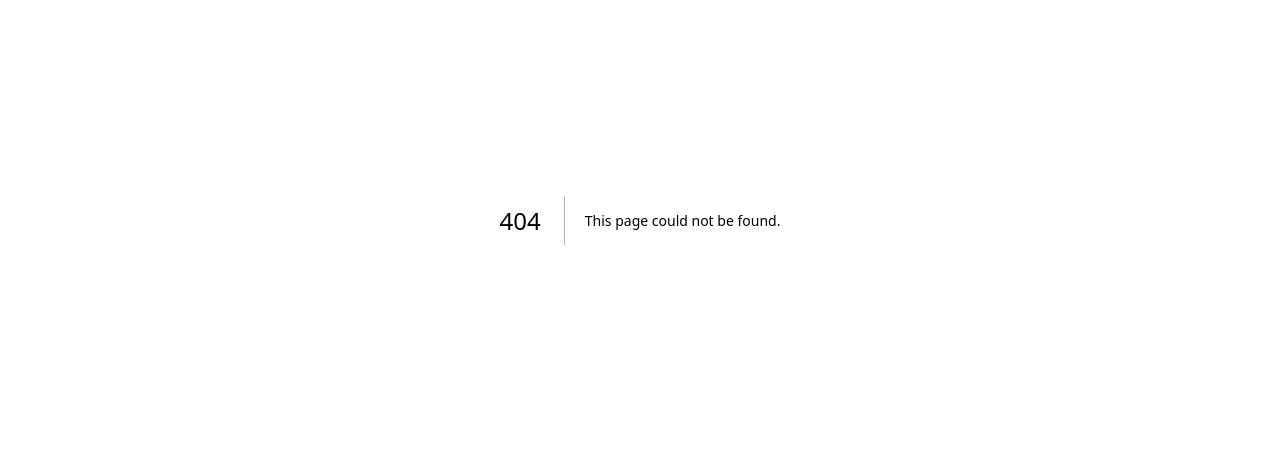
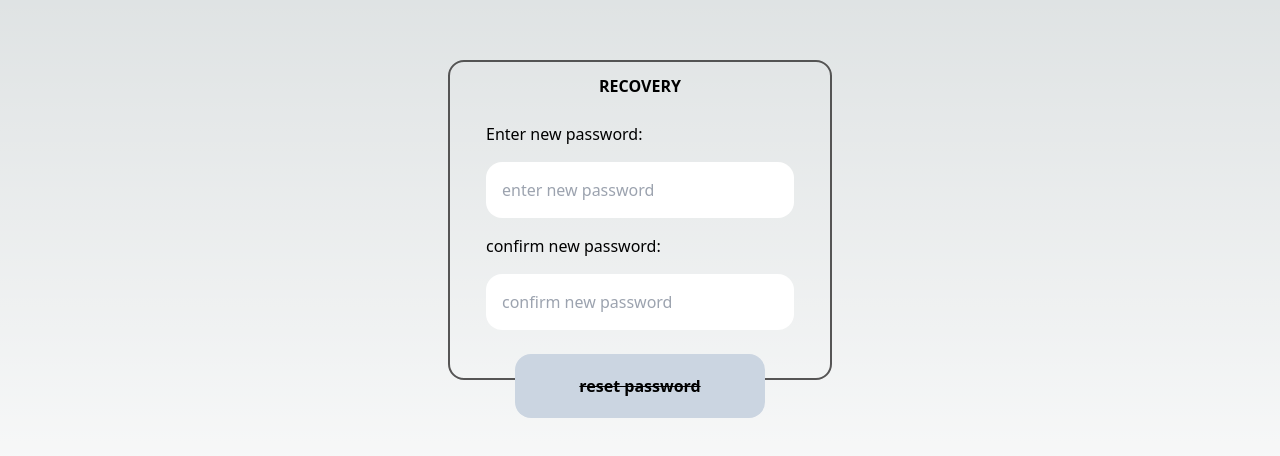
Before and after one commit to darkxxdevs/nxt-app-auth, a Next.js app: page /users/recovery/password in a window 1280 px wide. Before the commit this address had no page. Shown: the part 180-636 px from the top of the page. Built offline with nearby package versions, Linux system fonts and the light colour scheme.

Commit message:
added reset password funcationality

```diff
--- /dev/null
+++ b/src/app/api/user/resetpass/route.ts
@@ -0,0 +1,53 @@
+import User from "@/models/userModel"
+import { connectToDatabase } from "@/db/dbConnection"
+import { NextRequest, NextResponse } from "next/server"
+import bcryptjs from "bcryptjs"
+
+connectToDatabase()
+
+export async function POST(req: NextRequest) {
+  try {
+    const reqBody = await req.json()
+    const { token, password } = reqBody
+
+    const hashPassword = await bcryptjs.hash(password, 10)
+
+    const user = await User.findOneAndUpdate(
+      {
+        forgotPasswordToken: token,
+        forgotPasswordTokenExpiry: { $gt: Date.now() },
+      },
+      {
+        $set: {
+          password: hashPassword,
+        },
+      },
+      { new: true }
+    )
+
+    if (!user) {
+      return NextResponse.json({
+        error: "invalid token",
+        success: false,
+      })
+    }
+
+    user.forgotPasswordToken = undefined
+    user.forgotPasswordTokenExpiry = undefined
+
+    await user.save()
+
+    return NextResponse.json({
+      message: "password reset successfully",
+      success: true,
+    })
+  } catch (error: any) {
+    return NextResponse.json(
+      {
+        error: "error resetting password!",
+        success: false,
+      },
+      { status: 505 }
+    )
+  }
+}
--- /dev/null
+++ b/src/app/api/user/verifyUser/route.ts
@@ -0,0 +1,42 @@
+import { connectToDatabase } from "@/db/dbConnection"
+import User from "@/models/userModel"
+import { NextRequest, NextResponse } from "next/server"
+import { sendEmail } from "@/helpers/mailer"
+
+connectToDatabase()
+
+export async function POST(request: NextRequest) {
+  try {
+    const { email } = await request.json()
+
+    const user = await User.findOne({
+      email: email,
+    })
+
+    if (!user) {
+      return NextResponse.json(
+        {
+          error: "User not found!",
+          success: false,
+        },
+        { status: 404 }
+      )
+    }
+    const mailresponse = await sendEmail({
+      email: email,
+      emailType: "RESET",
+      userId: user._id,
+    })
+
+    return NextResponse.json({
+      message: "mail sent sucessfully!",
+      details: mailresponse,
+      success: true,
+    })
+  } catch (error: any) {
+    return NextResponse.json({
+      error: "Error in password reseting",
+      success: false,
+    })
+  }
+}
--- a/src/app/api/user/verifyemail/route.ts
+++ b/src/app/api/user/verifyemail/route.ts
@@ -6,11 +6,12 @@ connectToDatabase()
 
 export const POST = async (req: NextRequest) => {
   try {
+    console.log("reset invoked!!")
     const reqBody = await req.json()
     const { token } = reqBody
     console.log(token)
 
-    const user = await User.findOne({
+    const user = await User.findOneAndUpdate({
       verifyToken: token,
       verifyTokenExpiry: { $gt: Date.now() },
     })
@@ -18,6 +19,8 @@ export const POST = async (req: NextRequest) => {
     if (!user) {
       return NextResponse.json({ error: "Invalid token" }, { status: 400 })
     }
+
+    console.log("user:=", user)
 
     user.isVerified = true
     user.verifyToken = undefined
--- a/src/app/layout.tsx
+++ b/src/app/layout.tsx
@@ -1,8 +1,5 @@
 import type { Metadata } from "next"
-import { Inter } from "next/font/google"
 import "./globals.css"
-
-const inter = Inter({ subsets: ["latin"] })
 
 export const metadata: Metadata = {
   title: "User Authentication",
@@ -16,7 +13,7 @@ export default function RootLayout({
 }) {
   return (
     <html lang="en">
-      <body className={inter.className}>{children}</body>
+      <body>{children}</body>
     </html>
   )
 }
--- a/src/app/users/login/page.tsx
+++ b/src/app/users/login/page.tsx
@@ -123,10 +123,14 @@ const Login = () => {
             </span>
           </div>
           <span className="pt-5 text-sm mb-6">
-            don't have an accout ?
+            don&apos;t have an account ?
             <Link href={"/users/signup"} className="text-zinc-400">
               Signup
             </Link>
+          </span>
+          <br />
+          <span className="forgot-password text-gray-500">
+            <Link href={"/users/recovery"}>forgot password?</Link>
           </span>
 
           <div className="btn flex items-center w-full mt-[3%] justify-center">
--- a/src/app/users/profile/page.tsx
+++ b/src/app/users/profile/page.tsx
@@ -1,5 +1,5 @@
 "use client"
-import React, { useState } from "react"
+import React from "react"
 import axios from "axios"
 
 import { useRouter } from "next/navigation"
--- /dev/null
+++ b/src/app/users/recovery/page.tsx
@@ -0,0 +1,78 @@
+"use client"
+import axios from "axios"
+import React, { useState, useEffect } from "react"
+import { toast } from "react-toastify"
+import dynamic from "next/dynamic"
+import { Mail } from "lucide-react"
+
+function Recovery() {
+  const [email, setEmail] = useState("")
+  const [loading, setLoading] = useState(false)
+  const [disabled, setDisabled] = useState(true)
+  const [success, setSuccess] = useState(false)
+
+  useEffect(() => {
+    setDisabled(email.length === 0)
+  }, [email])
+
+  const verifyEmail = async () => {
+    try {
+      if (email.length > 0) {
+        setLoading(true)
+        const response = await axios.post("/api/user/verifyUser", {
+          email: email,
+        })
+        setSuccess(response.data.success)
+      }
+    } catch (error) {
+      toast.error("Something went wrong")
+      console.log(error)
+    } finally {
+      setLoading(false)
+    }
+  }
+
+  if (success) {
+    return (
+      <div className="container pl-[18%] flex items-center justify-center h-[100vh] w-[100vw]">
+        <div className="card h-[35%] rounded-2xl border-[#3f3e3edd]  w-[30%] border-2 p-3 flex flex-col justify-center items-center">
+          <Mail />
+          <h2>Check your email!</h2>
+        </div>
+      </div>
+    )
+  }
+
+  return (
+    <div className="page flex items-center justify-center h-[100vh] w-full">
+      {loading ? (
+        "processing..."
+      ) : (
+        <div className="card h-[35%] rounded-2xl border-[#3f3e3edd]  w-[30%] border-2 p-3 flex flex-col items-center">
+          <h2 className="title font-bold">RECOVERY</h2>
+          <div className="form h-[90%] w-full p-6 flex-col gap-4 flex">
+            <label htmlFor="email">Enter verification email: </label>
+            <input
+              type="email"
+              placeholder="enter email"
+              value={email}
+              onChange={(e) => setEmail(e.target.value)}
+              className="text-black p-4 outline-none rounded-2xl"
+            />
+          </div>
+          <button
+            onClick={verifyEmail}
+            className={`align-middle mb-10 bg-slate-300 w-[70%] text-black p-5 rounded-2xl font-bold ${
+              loading || disabled ? "line-through" : ""
+            }`}
+            disabled={disabled}
+          >
+            Get Mail
+          </button>
+        </div>
+      )}
+    </div>
+  )
+}
+
+export default dynamic(() => Promise.resolve(Recovery), { ssr: false })
--- /dev/null
+++ b/src/app/users/recovery/password/page.tsx
@@ -0,0 +1,87 @@
+"use client"
+import axios from "axios"
+import React, { useState, useEffect } from "react"
+import { toast } from "react-toastify"
+import dynamic from "next/dynamic"
+import { useRouter } from "next/navigation"
+
+function Reset() {
+  const [password1, setPassword1] = useState("")
+  const [password2, setPassword2] = useState("")
+  const [loading, setLoading] = useState(false)
+  const [disabled, setDisabled] = useState(true)
+  const [token, setToken] = useState("")
+
+  const router = useRouter()
+
+  useEffect(() => {
+    setToken(window.location.search.split("=")[1])
+  }, [])
+
+  const resetPassword = async () => {
+    try {
+      if (password1.length > 0 && password1 === password2) {
+        setLoading(true)
+        const response = await axios.post("/api/user/resetpass", {
+          token: token,
+          password: password1,
+        })
+        toast.success("password reset successfully!")
+        console.log(response)
+
+        router.push("/users/login")
+      }
+    } catch (error) {
+      toast.error("Something went wrong")
+      console.log(error)
+    } finally {
+      setLoading(false)
+    }
+  }
+
+  useEffect(() => {
+    setDisabled(password1.length === 0 || password2.length === 0)
+  }, [password1, password2])
+
+  return (
+    <div className="page flex items-center justify-center h-[100vh] w-full">
+      {loading ? (
+        "processing..."
+      ) : (
+        <div className="card h-[40%] rounded-2xl border-[#3f3e3edd]  w-[30%] border-2 p-3 flex flex-col items-center">
+          <h2 className="title font-bold">RECOVERY</h2>
+          <div className="form h-[90%] w-full p-6 flex-col gap-4 flex">
+            <label htmlFor="email">Enter new password:</label>
+            <input
+              type="password"
+              placeholder="enter new password"
+              value={password1}
+              onChange={(e) => setPassword1(e.target.value)}
+              className="text-black p-4 outline-none rounded-2xl"
+            />
+            <label htmlFor="email">confirm new password: </label>
+            <input
+              type="password"
+              placeholder="confirm new password"
+              value={password2}
+              onChange={(e) => setPassword2(e.target.value)}
+              className="text-black p-4 outline-none rounded-2xl"
+            />
+          </div>
+
+          <button
+            onClick={resetPassword}
+            className={`align-middle mb-10 bg-slate-300 w-[70%] text-black p-5 rounded-2xl font-bold ${
+              loading || disabled ? "line-through" : ""
+            }`}
+            disabled={disabled}
+          >
+            reset password
+          </button>
+        </div>
+      )}
+    </div>
+  )
+}
+
+export default dynamic(() => Promise.resolve(Reset), { ssr: false })
--- a/src/app/users/signup/page.tsx
+++ b/src/app/users/signup/page.tsx
@@ -7,7 +7,7 @@ import { Eye, EyeOff } from "lucide-react"
 import { useRouter } from "next/navigation"
 import React, { useState, useEffect } from "react"
 
-const signup = () => {
+const Signup = () => {
   const [user, setUser] = useState({
     username: "",
     email: "",
@@ -132,4 +132,4 @@ const signup = () => {
   )
 }
 
-export default dynamic(() => Promise.resolve(signup), { ssr: false })
+export default dynamic(() => Promise.resolve(Signup), { ssr: false })
--- a/src/app/users/verifyemail/page.tsx
+++ b/src/app/users/verifyemail/page.tsx
@@ -3,7 +3,7 @@ import React, { useState, useEffect } from "react"
 import axios from "axios"
 import Link from "next/link"
 
-export default function verifyMAil() {
+export default function VerifyMAil() {
   const [token, setToken] = useState("")
   const [isVerified, setIsVerified] = useState(false)
   const [error, setError] = useState(false)
--- a/src/helpers/mailer.ts
+++ b/src/helpers/mailer.ts
@@ -6,8 +6,6 @@ export const sendEmail = async ({ email, emailType, userId }: any) => {
   try {
     // create a hashed token
     const hashedToken = await bcryptjs.hash(userId.toString(), 10)
-
-    console.log(emailType)
 
     if (emailType == "VERIFY") {
       await User.findByIdAndUpdate(userId, {
@@ -42,7 +40,9 @@ export const sendEmail = async ({ email, emailType, userId }: any) => {
       }
             or copy and paste the link below in your browser. <br> ${
               process.env.DOMAIN
-            }/users/verifyemail?token=${hashedToken}
+            }/users/${
+              emailType === "VERIFY" ? "verifyemail" : "/recovery/password"
+            }?token=${hashedToken}
             </p>`,
     }
 
--- a/src/middleware.ts
+++ b/src/middleware.ts
@@ -7,7 +7,9 @@ export function middleware(req: NextRequest) {
   const isPublicRoute =
     path === "/users/login" ||
     path === "/users/signup" ||
-    path === "/users/verifyemail"
+    path === "/users/verifyemail" ||
+    path === "/users/recovery/password" ||
+    path === "/users/recovery"
 
   const token = req.cookies.get("token")?.value || ""
 
@@ -27,5 +29,7 @@ export const config = {
     "/users/signup",
     "/users/profile/:path*",
     "/users/verifyemail",
+    "/users/recovery/password",
+    "/users/recovery",
   ],
 }
```
